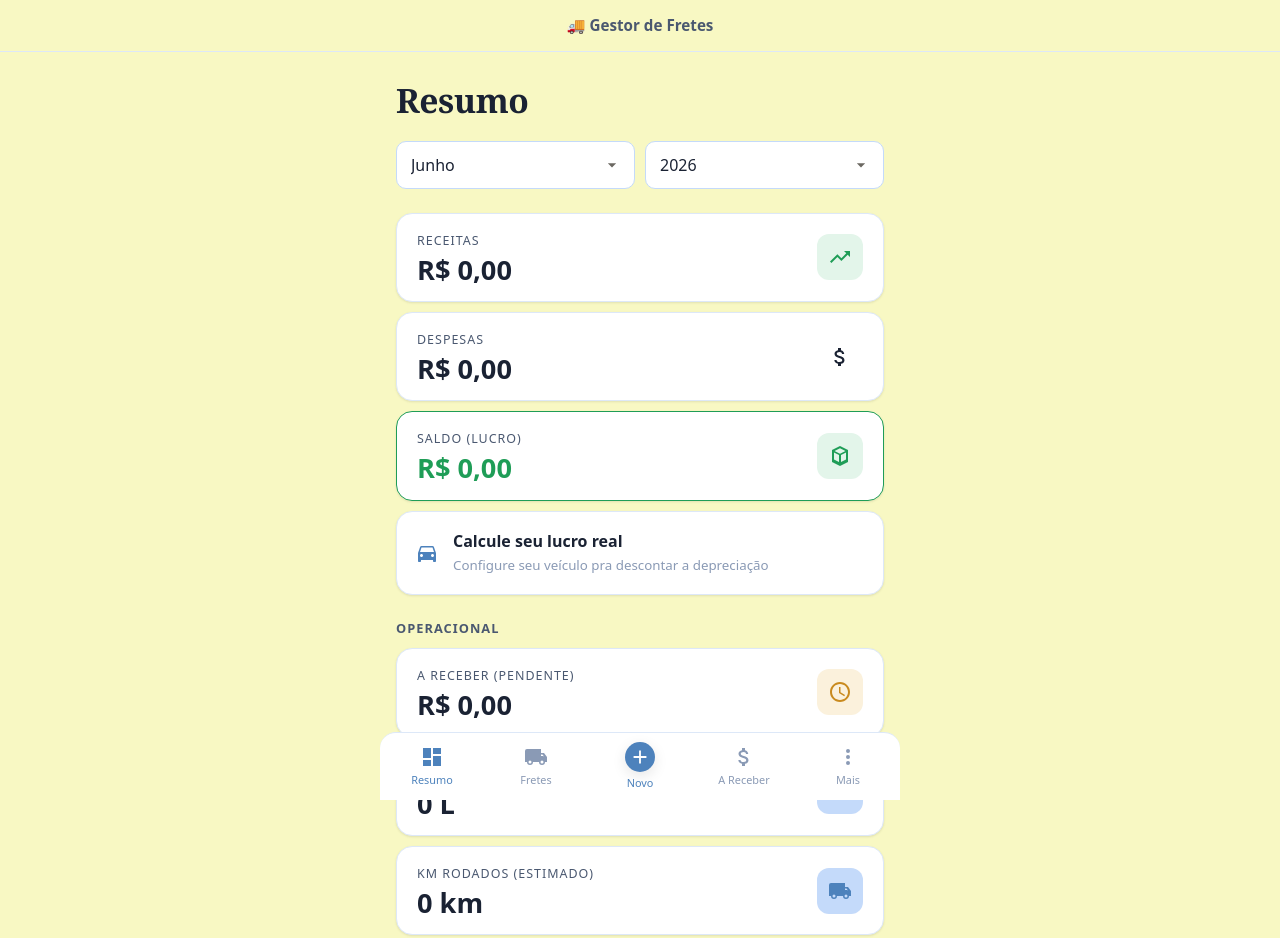
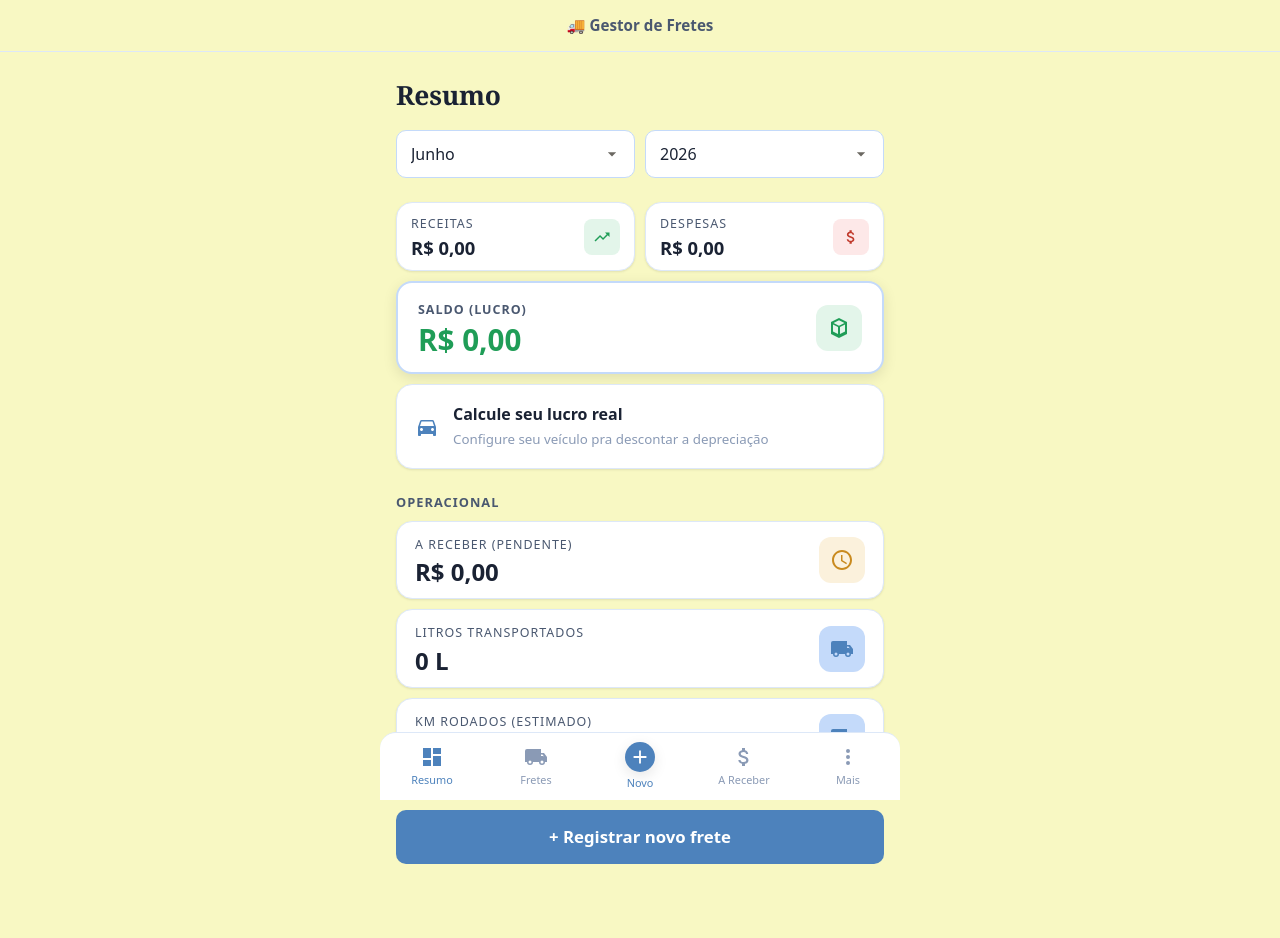
Before and after one commit to nathanmxx/gestor-de-fretes, a plain HTML site: page index.html in a window 1280 px wide. Shown: the top 938 px of the page. Drawn offline with Linux system fonts and the light colour scheme.

Commit message:
Redesign de hierarquia visual no Resumo
- Receitas e Despesas compactas lado a lado (.metric-row)
- Lucro real / Saldo em destaque no topo do bloco financeiro
- Ícones com cor semântica: receitas verde, despesas vermelho
- Seção "Operacional" separada com label (A receber, Litros, Km)
- page-title menor em todo o app: 1.65rem/600 (era 2.1rem/700)
- calc-box com borda sólida (era dashed)
- Novos utilitários CSS: .metric-row, .icon-negativo

```diff
--- a/assets/css/base.css
+++ b/assets/css/base.css
@@ -86,13 +86,14 @@
 }
 .tab--cta.is-active svg { background: #3a6a9e; }
 
-/* Título grande no topo de cada tela (estilo "Dashboard" da ferramenta antiga) */
+/* Título grande no topo de cada tela */
 .page-title {
   font-family: var(--font-display);
-  font-size: 2.1rem;
-  font-weight: 700;
-  letter-spacing: -0.5px;
+  font-size: 1.65rem;
+  font-weight: 600;
+  letter-spacing: -0.3px;
   margin: 0 0 var(--gap);
+  color: var(--text);
 }
 
 @media (min-width: 560px) {
--- a/assets/css/components.css
+++ b/assets/css/components.css
@@ -10,7 +10,7 @@
   background: var(--surface);
   border: 1px solid var(--border);
   border-radius: var(--radius);
-  padding: 18px 20px;
+  padding: 14px 18px;
   box-shadow: var(--shadow);
   margin-bottom: var(--gap-sm);
 }
@@ -22,13 +22,21 @@
   margin-bottom: 6px;
 }
 .metric__value {
-  font-size: 1.7rem;
+  font-size: 1.5rem;
   font-weight: 700;
   line-height: 1;
 }
 .metric__value--positivo { color: var(--positivo); }
 .metric__value--negativo { color: var(--negativo); }
-.metric--destaque { border-color: var(--positivo); }
+
+/* Card de destaque — o número que mais importa na tela */
+.metric--destaque {
+  border: 2px solid var(--border-strong);
+  box-shadow: var(--shadow-lift);
+  padding: 18px 20px;
+}
+.metric--destaque .metric__value { font-size: 1.85rem; }
+.metric--destaque .metric__label { font-weight: 700; }
 
 .metric__icon {
   width: 46px; height: 46px;
@@ -37,10 +45,26 @@
   flex-shrink: 0;
 }
 .metric__icon svg { width: 24px; height: 24px; }
-.icon-coral   { background: var(--primary-soft); color: var(--primary); }
-.icon-verde   { background: var(--positivo-soft); color: var(--positivo); }
-.icon-amarelo { background: var(--alerta-soft); color: var(--alerta); }
+.icon-coral    { background: var(--primary-soft); color: var(--primary); }
+.icon-verde    { background: var(--positivo-soft); color: var(--positivo); }
+.icon-amarelo  { background: var(--alerta-soft); color: var(--alerta); }
+.icon-negativo { background: #fde8e8; color: var(--negativo); }
 .metric__icon svg { fill: currentColor; }
+
+/* Linha dupla: dois cards compactos lado a lado (ex: Receitas | Despesas) */
+.metric-row {
+  display: grid;
+  grid-template-columns: 1fr 1fr;
+  gap: var(--gap-sm);
+  margin-bottom: var(--gap-sm);
+}
+.metric-row .metric {
+  margin-bottom: 0;
+  padding: 12px 14px;
+}
+.metric-row .metric__value { font-size: 1.15rem; }
+.metric-row .metric__icon  { width: 36px; height: 36px; border-radius: 8px; }
+.metric-row .metric__icon svg { width: 18px; height: 18px; }
 
 /* ---- Filtro de mês/ano ---- */
 .filtros {
@@ -95,7 +119,7 @@
 /* Caixa de resultado calculado (Preço, Frete, Lucro automáticos) */
 .calc-box {
   background: var(--surface-2);
-  border: 1px dashed var(--border-strong);
+  border: 1px solid var(--border-strong);
   border-radius: var(--radius-sm);
   padding: 14px 16px;
   display: flex;
```
